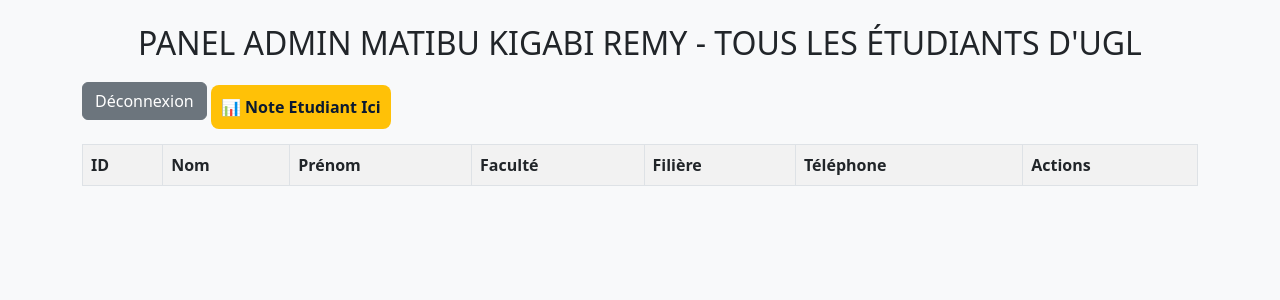
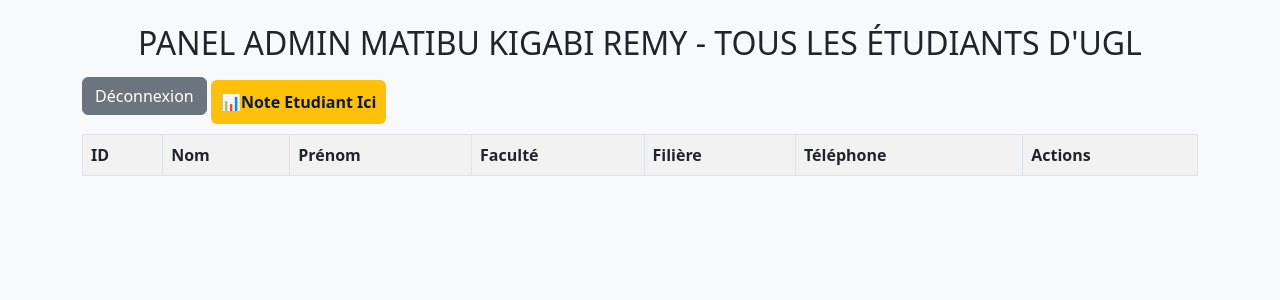
Before and after one commit to matiburemy-art/inscription-etudiant, a Flask app: page /admin_dashboard in a window 1280 px wide. Shown: the top 300 px of the page. Run offline with Flask 3, Linux system fonts and the light colour scheme; the visitor is signed in with stand-in values (Sample User, id 1); data comes from the database, SQL or seed files in the repository; lists and menus that the app fills with data are empty; some libraries are stand-ins or nearby versions.

Commit message:
Update admin_dashboard.html

```diff
--- a/templates/admin_dashboard.html
+++ b/templates/admin_dashboard.html
@@ -9,8 +9,7 @@
 <div class="container mt-4">
     <h2 class="text-center">PANEL ADMIN MATIBU KIGABI REMY - TOUS LES ÉTUDIANTS D'UGL</h2>
     <a href="/logout" class="btn btn-secondary mb-3">Déconnexion</a>
-    <a href="/notes-etudiants" style="display:inline-block; background:#ffc107; color:#0a1931; padding:10px 10px; border-radius:8px; font-weight:bold; text-decoration:none; margin:15px 0;">
-          📊 Note Etudiant Ici
+    <a href="/notes-etudiants" style="display:inline-block; background:#ffc107; color:#0a1931; padding:10px 10px; border-radius:6px; font-weight:bold; text-decoration:none; margin:10px 0;"> 📊Note Etudiant Ici
 </a>    <table class="table table-bordered table-striped bg-white">
         <tr>
             <th>ID</th><th>Nom</th><th>Prénom</th><th>Faculté</th><th>Filière</th><th>Téléphone</th><th>Actions</th>
```
